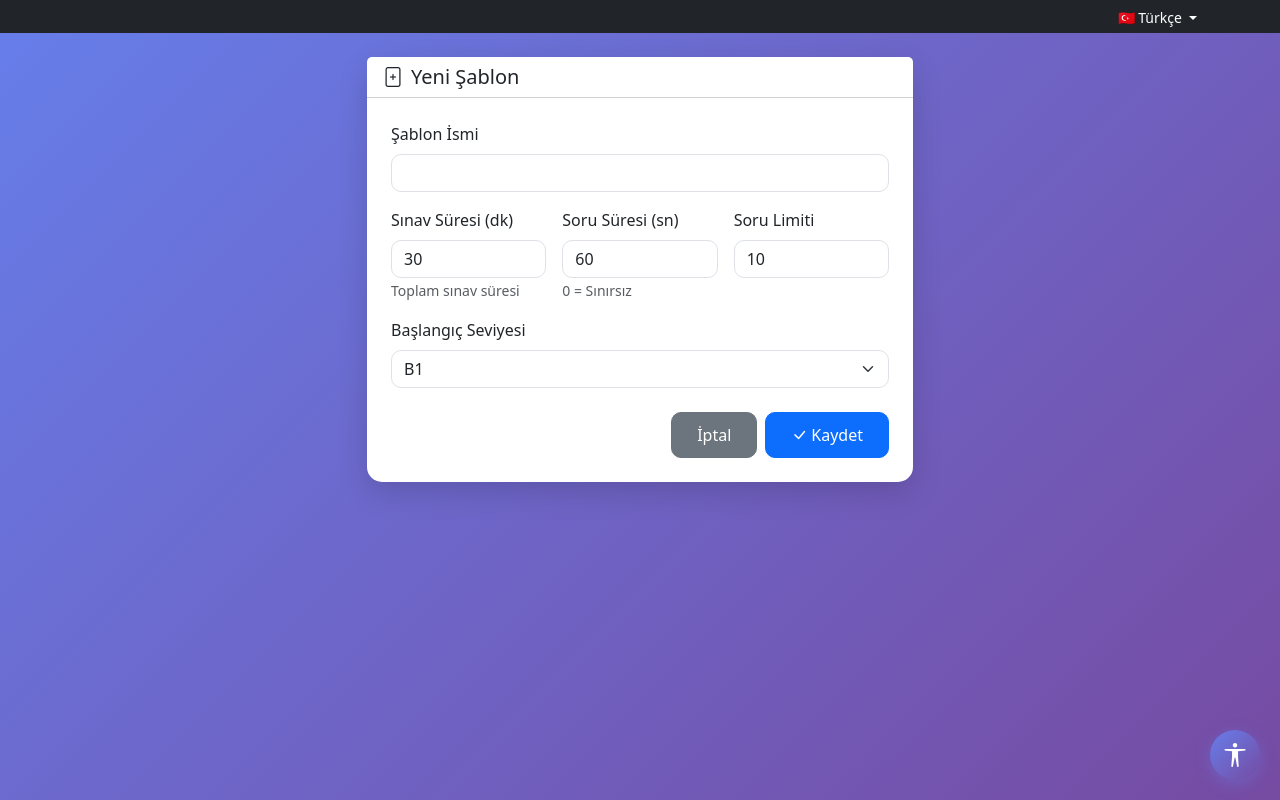
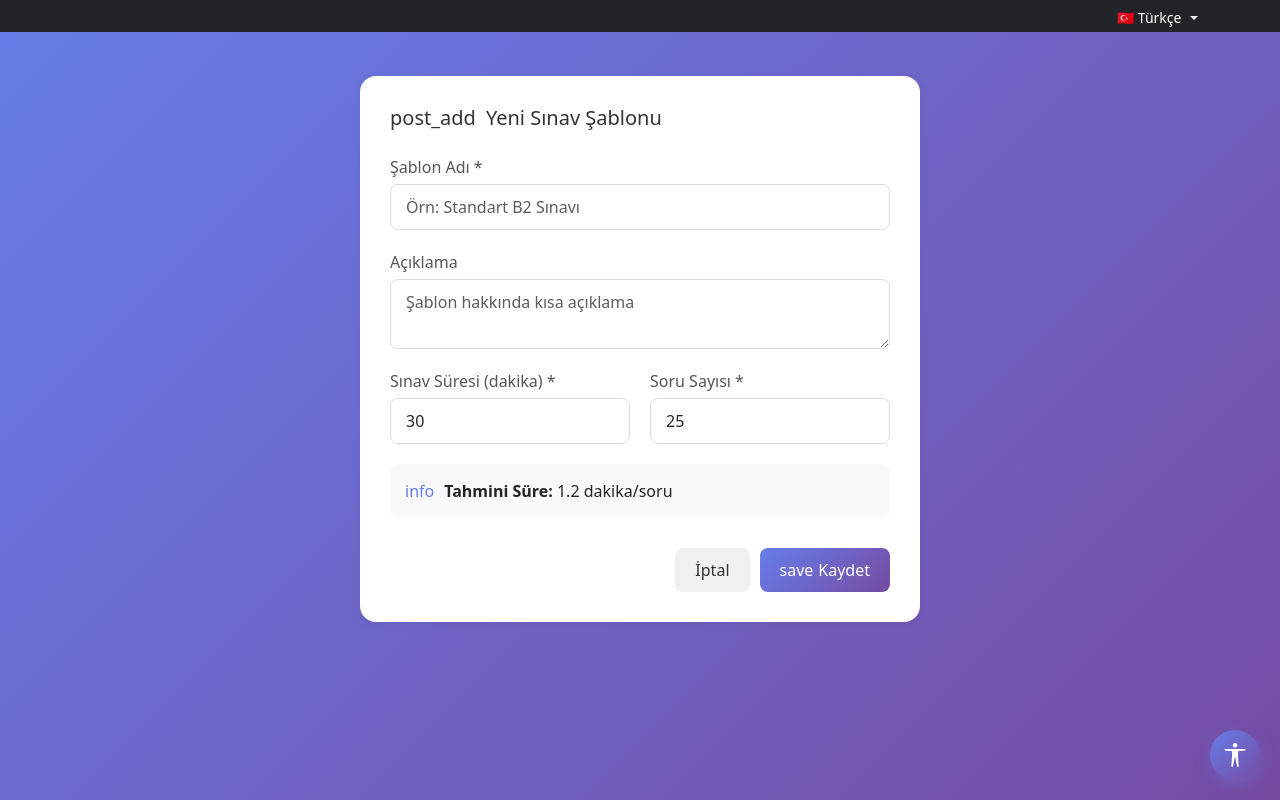
Before and after one commit to ayyildizemrah88/ingilizcetesti, a Flask app: template templates/sablon_form.html in a window 1280 px wide. Run offline with Flask 3, Linux system fonts and the light colour scheme; the template is opened without the code that fills it, so the values that code supplies are empty; some libraries are stand-ins or nearby versions.

Commit message:
Update sablon_form.html

```diff
--- a/templates/sablon_form.html
+++ b/templates/sablon_form.html
@@ -1,54 +1,142 @@
-{% extends "dashboard.html" %}
-{% block title %}Şablon Ekle - Skills Test Center{% endblock %}
-
+{% extends "base.html" %}
+{% block title %}{{ 'Şablon Düzenle' if sablon else 'Yeni Şablon' }} - Skills Test Center{% endblock %}
 {% block content %}
-<div class="row justify-content-center">
-    <div class="col-lg-6">
-        <div class="card border-0">
-            <div class="card-header bg-white">
-                <h5 class="mb-0"><i class="bi bi-file-plus me-2"></i>Yeni Şablon</h5>
+<div class="form-container">
+    <div class="form-card">
+        <h5>
+            <span class="material-symbols-outlined">{{ 'edit' if sablon else 'post_add' }}</span>
+            {{ 'Şablon Düzenle' if sablon else 'Yeni Sınav Şablonu' }}
+        </h5>
+        <form method="POST"
+            action="{{ url_for('admin.sablon_duzenle', id=sablon.id) if sablon else url_for('admin.sablon_ekle') }}">
+            <div class="form-group">
+                <label for="isim">Şablon Adı *</label>
+                <input type="text" class="form-control" id="isim" name="isim"
+                    value="{{ sablon.isim if sablon else '' }}" placeholder="Örn: Standart B2 Sınavı" required>
             </div>
-            <div class="card-body p-4">
-                <form method="POST" action="/admin/sablon-ekle">
-                    <input type="hidden" name="csrf_token" value="{{ csrf_token() }}">
-                    <div class="mb-3">
-                        <label class="form-label">Şablon İsmi</label>
-                        <input type="text" name="isim" class="form-control" required>
+            <div class="form-group">
+                <label for="aciklama">Açıklama</label>
+                <textarea class="form-control" id="aciklama" name="aciklama" rows="2"
+                    placeholder="Şablon hakkında kısa açıklama">{{ sablon.aciklama if sablon else '' }}</textarea>
             </div>
-                    <div class="row g-3">
-                        <div class="col-md-4">
-                            <label class="form-label">Sınav Süresi (dk)</label>
-                            <input type="number" name="sinav_suresi" class="form-control" value="30" min="1">
-                            <small class="text-muted">Toplam sınav süresi</small>
+            <div class="form-row">
+                <div class="form-group">
+                    <label for="sinav_suresi">Sınav Süresi (dakika) *</label>
+                    <input type="number" class="form-control" id="sinav_suresi" name="sinav_suresi"
+                        value="{{ sablon.sinav_suresi if sablon else 30 }}" min="5" max="180" required>
                 </div>
-                        <div class="col-md-4">
-                            <label class="form-label">Soru Süresi (sn)</label>
-                            <input type="number" name="soru_suresi" class="form-control" value="60" min="0">
-                            <small class="text-muted">0 = Sınırsız</small>
-                        </div>
-                        <div class="col-md-4">
-                            <label class="form-label">Soru Limiti</label>
-                            <input type="number" name="soru_limiti" class="form-control" value="10" min="1">
+                <div class="form-group">
+                    <label for="soru_sayisi">Soru Sayısı *</label>
+                    <input type="number" class="form-control" id="soru_sayisi" name="soru_sayisi"
+                        value="{{ sablon.soru_sayisi if sablon else 25 }}" min="5" max="100" required>
                 </div>
             </div>
-                    <div class="mb-3 mt-3">
-                        <label class="form-label">Başlangıç Seviyesi</label>
-                        <select name="baslangic_seviyesi" class="form-select">
-                            <option value="A1">A1</option>
-                            <option value="A2">A2</option>
-                            <option value="B1" selected>B1</option>
-                            <option value="B2">B2</option>
-                            <option value="C1">C1</option>
-                            <option value="C2">C2</option>
-                        </select>
+            <div class="info-box">
+                <span class="material-symbols-outlined">info</span>
+                <div>
+                    <strong>Tahmini Süre:</strong> <span id="time-per-question">1.2</span> dakika/soru
                 </div>
-                    <div class="d-flex justify-content-end gap-2 mt-4">
-                        <a href="/admin/sablonlar" class="btn btn-secondary">İptal</a>
-                        <button type="submit" class="btn btn-primary"><i class="bi bi-check-lg me-1"></i>Kaydet</button>
+            </div>
+            <div class="form-actions">
+                <a href="{{ url_for('admin.sablonlar') }}" class="btn btn-secondary">İptal</a>
+                <button type="submit" class="btn btn-primary">
+                    <span class="material-symbols-outlined">save</span>
+                    {{ 'Güncelle' if sablon else 'Kaydet' }}
+                </button>
             </div>
         </form>
     </div>
 </div>
-    </div>
-</div>
+<script>
+    function updateTimePerQuestion() {
+        const duration = parseInt(document.getElementById('sinav_suresi').value) || 30;
+        const questions = parseInt(document.getElementById('soru_sayisi').value) || 25;
+        const timePerQuestion = (duration / questions).toFixed(1);
+        document.getElementById('time-per-question').textContent = timePerQuestion;
+    }
+    document.getElementById('sinav_suresi').addEventListener('input', updateTimePerQuestion);
+    document.getElementById('soru_sayisi').addEventListener('input', updateTimePerQuestion);
+</script>
+<style>
+    .form-container {
+        padding: 20px;
+        max-width: 600px;
+        margin: 0 auto;
+    }
+    .form-card {
+        background: white;
+        border-radius: 16px;
+        padding: 30px;
+        box-shadow: 0 2px 10px rgba(0, 0, 0, 0.05);
+    }
+    .form-card h5 {
+        display: flex;
+        align-items: center;
+        gap: 10px;
+        margin-bottom: 25px;
+        color: #333;
+    }
+    .form-group {
+        margin-bottom: 20px;
+    }
+    .form-group label {
+        display: block;
+        margin-bottom: 5px;
+        font-weight: 500;
+        color: #555;
+    }
+    .form-control {
+        width: 100%;
+        padding: 10px 15px;
+        border: 1px solid #ddd;
+        border-radius: 8px;
+        font-size: 1rem;
+    }
+    .form-control:focus {
+        border-color: #667eea;
+        outline: none;
+    }
+    .form-row {
+        display: grid;
+        grid-template-columns: 1fr 1fr;
+        gap: 20px;
+    }
+    .info-box {
+        display: flex;
+        align-items: center;
+        gap: 10px;
+        padding: 15px;
+        background: #f8f9fa;
+        border-radius: 8px;
+        margin-bottom: 20px;
+    }
+    .info-box .material-symbols-outlined {
+        color: #667eea;
+    }
+    .form-actions {
+        display: flex;
+        justify-content: flex-end;
+        gap: 10px;
+        margin-top: 30px;
+    }
+    .btn {
+        display: inline-flex;
+        align-items: center;
+        gap: 5px;
+        padding: 10px 20px;
+        border-radius: 8px;
+        font-weight: 500;
+        cursor: pointer;
+        text-decoration: none;
+        border: none;
+    }
+    .btn-primary {
+        background: linear-gradient(135deg, #667eea, #764ba2);
+        color: white;
+    }
+    .btn-secondary {
+        background: #f0f0f0;
+        color: #333;
+    }
+</style>
 {% endblock %}
```
Lines whose indentation alone changed are shown as unchanged.
